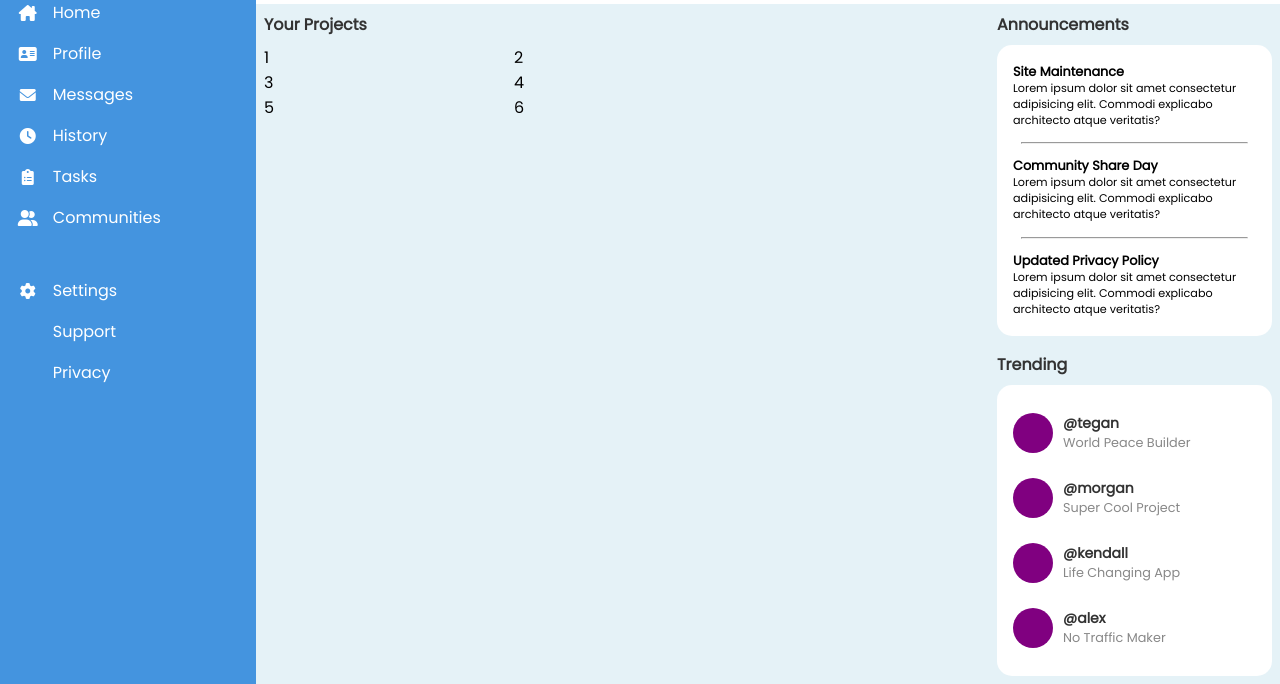
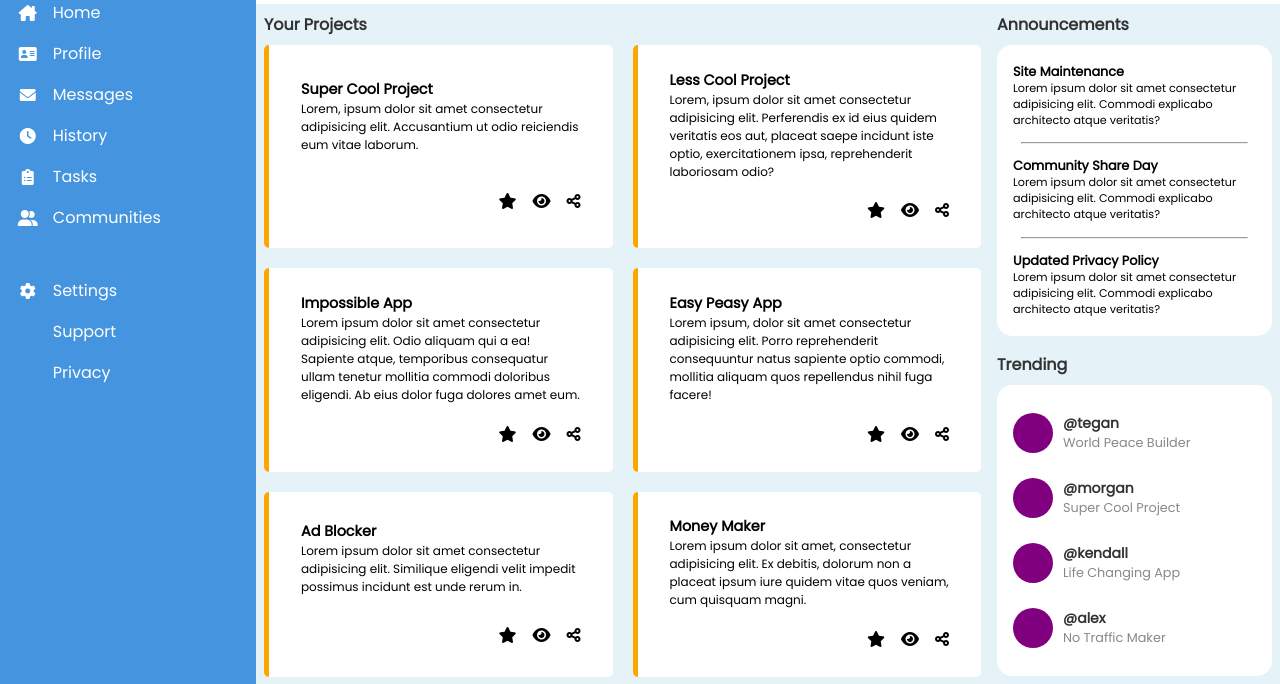
Before and after one commit to cjacqo/odin-admin-dashboard, a plain HTML site: page index.html in a window 1280 px wide. Shown: the part 116-800 px from the top of the page. Drawn offline with Linux system fonts and the light colour scheme.

Commit message:
Completed the layout. Atleast for larger devices. Next step is adding a box shadow and a box shadow class to elements that need it

```diff
--- a/index.html
+++ b/index.html
@@ -62,12 +62,72 @@
                     <h5>Your Projects</h5>
                 </div>
                 <div class="cards-grid">
-                    <div>1</div>
-                    <div>2</div>
-                    <div>3</div>
-                    <div>4</div>
-                    <div>5</div>
-                    <div>6</div>
+                    <div class="card-container">
+                        <div class="text">
+                            <h4>Super Cool Project</h4>
+                            <p>Lorem, ipsum dolor sit amet consectetur adipisicing elit. Accusantium ut odio reiciendis eum vitae laborum.</p>
+                        </div>
+                        <div class="buttons">
+                            <div class="card-icon"><i class="fa-solid fa-star"></i></div>
+                            <div class="card-icon"><i class="fa-solid fa-eye"></i></div>
+                            <div class="card-icon"><i class="fa-solid fa-share-nodes"></i></div>
+                        </div>
+                    </div>
+                    <div class="card-container">
+                        <div class="text">
+                            <h4>Less Cool Project</h4>
+                            <p>Lorem, ipsum dolor sit amet consectetur adipisicing elit. Perferendis ex id eius quidem veritatis eos aut, placeat saepe incidunt iste optio, exercitationem ipsa, reprehenderit laboriosam odio?</p>
+                        </div>
+                        <div class="buttons">
+                            <div class="card-icon"><i class="fa-solid fa-star"></i></div>
+                            <div class="card-icon"><i class="fa-solid fa-eye"></i></div>
+                            <div class="card-icon"><i class="fa-solid fa-share-nodes"></i></div>
+                        </div>
+                    </div>
+                    <div class="card-container">
+                        <div class="text">
+                            <h4>Impossible App</h4>
+                            <p>Lorem ipsum dolor sit amet consectetur adipisicing elit. Odio aliquam qui a ea! Sapiente atque, temporibus consequatur ullam tenetur mollitia commodi doloribus eligendi. Ab eius dolor fuga dolores amet eum.</p>
+                        </div>
+                        <div class="buttons">
+                            <div class="card-icon"><i class="fa-solid fa-star"></i></div>
+                            <div class="card-icon"><i class="fa-solid fa-eye"></i></div>
+                            <div class="card-icon"><i class="fa-solid fa-share-nodes"></i></div>
+                        </div>
+                    </div>
+                    <div class="card-container">
+                        <div class="text">
+                            <h4>Easy Peasy App</h4>
+                            <p>Lorem ipsum, dolor sit amet consectetur adipisicing elit. Porro reprehenderit consequuntur natus sapiente optio commodi, mollitia aliquam quos repellendus nihil fuga facere!</p>
+                        </div>
+                        <div class="buttons">
+                            <div class="card-icon"><i class="fa-solid fa-star"></i></div>
+                            <div class="card-icon"><i class="fa-solid fa-eye"></i></div>
+                            <div class="card-icon"><i class="fa-solid fa-share-nodes"></i></div>
+                        </div>
+                    </div>
+                    <div class="card-container">
+                        <div class="text">
+                            <h4>Ad Blocker</h4>
+                            <p>Lorem ipsum dolor sit amet consectetur adipisicing elit. Similique eligendi velit impedit possimus incidunt est unde rerum in.</p>
+                        </div>
+                        <div class="buttons">
+                            <div class="card-icon"><i class="fa-solid fa-star"></i></div>
+                            <div class="card-icon"><i class="fa-solid fa-eye"></i></div>
+                            <div class="card-icon"><i class="fa-solid fa-share-nodes"></i></div>
+                        </div>
+                    </div>
+                    <div class="card-container">
+                        <div class="text">
+                            <h4>Money Maker</h4>
+                            <p>Lorem ipsum dolor sit amet, consectetur adipisicing elit. Ex debitis, dolorum non a placeat ipsum iure quidem vitae quos veniam, cum quisquam magni.</p>
+                        </div>
+                        <div class="buttons">
+                            <div class="card-icon"><i class="fa-solid fa-star"></i></div>
+                            <div class="card-icon"><i class="fa-solid fa-eye"></i></div>
+                            <div class="card-icon"><i class="fa-solid fa-share-nodes"></i></div>
+                        </div>
+                    </div>
                 </div>
             </section>
             <aside class="announcements container half">
--- a/styles.css
+++ b/styles.css
@@ -176,6 +176,7 @@ body {
         "projects trending";
     gap: 1rem;
     padding: 0.5rem;
+    overflow: hidden;
 }
 .projects.container {
     grid-area: projects;
@@ -189,8 +190,40 @@ body {
 
 .cards-grid {
     display: grid;
-    grid-template-columns: repeat(2, 250px);
+    grid-template-columns: repeat(2, minmax(250px, 1fr));
     grid-auto-rows: auto;
+    gap: 20px;
+    height: 100%;
+    overflow-y: scroll;
+    -ms-overflow-style: none;  /* IE and Edge */
+    scrollbar-width: none;  /* Firefox */
+    padding: 0 0 2rem 0;
+}
+
+.cards-grid::-webkit-scrollbar {
+    display: none;
+}
+
+.cards-grid > .card-container {
+    background-color: #fff;
+    border-radius: 5px;
+    border-left: 5px solid orange;
+    padding: 1rem 2rem;
+    display: flex;
+    flex-direction: column;
+    justify-content: space-around;
+}
+
+.card-container > .text > h4 {
+    font-size: 0.9rem;
+}
+.card-container > .text > p {
+    font-size: 0.75rem;
+}
+.card-container > .buttons {
+    display: flex;
+    gap: 1rem;
+    justify-content: flex-end;
 }
 
 @media (max-width:1000px){
```
